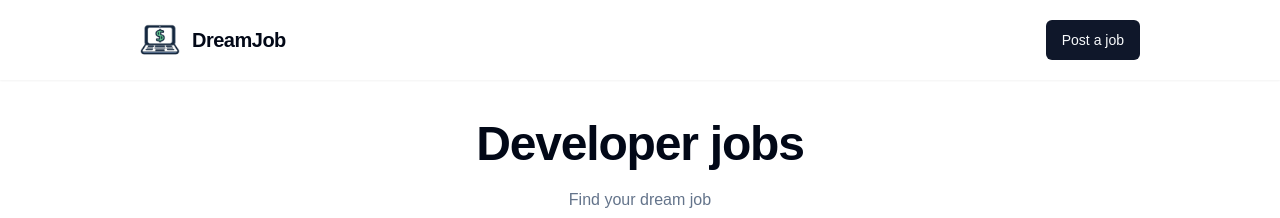
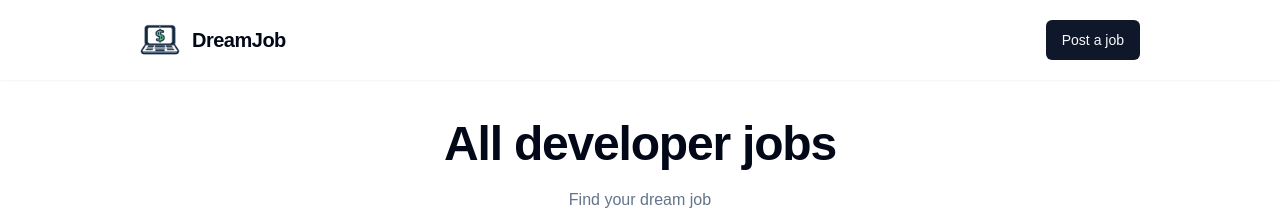
Before and after one commit to Sergi0let/nextjs-job-board, a Next.js app: page / in a window 1280 px wide. Shown: the top 218 px of the page. Built offline with nearby package versions, Linux system fonts and the light colour scheme; no server answers; the database is empty.

Commit message:
Dynamic metadata

```diff
--- a/src/app/layout.tsx
+++ b/src/app/layout.tsx
@@ -17,8 +17,11 @@ const geistMono = localFont({
 });
 
 export const metadata: Metadata = {
-  title: "Create Next App",
-  description: "Generated by create next app",
+  title: {
+    default: "Dream Jobs",
+    template: "%s | Dream Jobs",
+  },
+  description: "Find your place",
 };
 
 export default function RootLayout({
--- a/src/app/page.tsx
+++ b/src/app/page.tsx
@@ -2,6 +2,7 @@ import JobFilterSidebar from "@/components/JobFilterSidebar";
 import JobResults from "@/components/JobResults";
 import H1 from "@/components/ui/h1";
 import { JobFilterValues } from "@/lib/validation";
+import { Metadata } from "next";
 
 interface PageProps {
   searchParams: {
@@ -9,6 +10,28 @@ interface PageProps {
     type?: string;
     location?: string;
     remote?: string;
+  };
+}
+
+function getTitle({ q, type, location, remote }: JobFilterValues) {
+  const titlePrefix = q
+    ? `${q} jobs`
+    : type
+      ? `${type} developer jobs`
+      : remote
+        ? "Remote developer jobs"
+        : "All developer jobs";
+
+  const titleSuffix = location ? ` in ${location}` : "";
+
+  return `${titlePrefix}${titleSuffix}`;
+}
+
+export function generateMetadata({
+  searchParams: { q, type, location, remote },
+}: PageProps): Metadata {
+  return {
+    title: `${getTitle({ q, type, location, remote: remote === "true" })} | Dream Jobs`,
   };
 }
 
@@ -24,7 +47,7 @@ export default async function Home({
   return (
     <main className="m-auto my-10 max-w-5xl space-y-10 px-3">
       <div className="space-y-5 text-center">
-        <H1>Developer jobs</H1>
+        <H1>{getTitle(filterValues)}</H1>
         <p className="text-muted-foreground">Find your dream job</p>
       </div>
       <section className="flex flex-col gap-4 md:flex-row">
--- a/src/components/JobFilterSidebar.tsx
+++ b/src/components/JobFilterSidebar.tsx
@@ -29,7 +29,7 @@ interface JobFilterSidebarProps {
 }
 
 export default async function JobFilterSidebar({
-  defaultValues: { q, type, location, remote },
+  defaultValues,
 }: JobFilterSidebarProps) {
   const distinctLocation = (await prisma.job
     .findMany({
@@ -43,7 +43,7 @@ export default async function JobFilterSidebar({
 
   return (
     <aside className="md:w[260px] sticky top-0 h-fit rounded-lg border bg-background p-2">
-      <form action={filterJobs}>
+      <form action={filterJobs} key={JSON.stringify(defaultValues)}>
         <div className="space-y-4">
           <div className="flex flex-col gap-2">
             <Label htmlFor="q">Search</Label>
@@ -51,12 +51,16 @@ export default async function JobFilterSidebar({
               id="q"
               name="q"
               placeholder="Title, company, etc."
-              defaultValue={q || ""}
+              defaultValue={defaultValues.q || ""}
             />
           </div>
           <div className="flex flex-col gap-2">
             <Label htmlFor="type">Type</Label>
-            <Select id="type" name="type" defaultValue={type || ""}>
+            <Select
+              id="type"
+              name="type"
+              defaultValue={defaultValues.type || ""}
+            >
               <option value="">All type</option>
               {jobTypes.map((jobType, i) => (
                 <option value={jobType} key={i}>
@@ -67,7 +71,11 @@ export default async function JobFilterSidebar({
           </div>
           <div className="flex flex-col gap-2">
             <Label htmlFor="location">Location</Label>
-            <Select id="location" name="location" defaultValue={location || ""}>
+            <Select
+              id="location"
+              name="location"
+              defaultValue={defaultValues.location || ""}
+            >
               <option value="">All location</option>
               {distinctLocation.map((location) => (
                 <option key={location} value={location}>
@@ -82,7 +90,7 @@ export default async function JobFilterSidebar({
               name="remote"
               id="remote"
               className="scale-125 accent-black"
-              defaultChecked={remote}
+              defaultChecked={defaultValues.remote}
             />
             <Label htmlFor="remote">Remote jobs</Label>
           </div>
```
